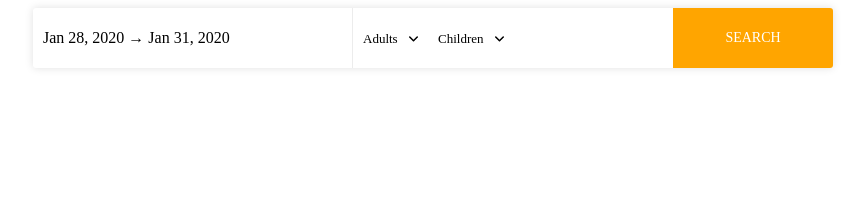
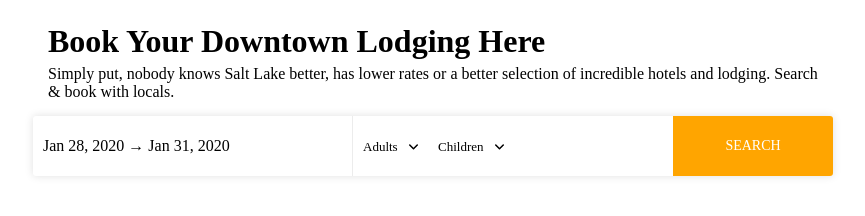
Before and after one commit to rootrezdev/book-your-stay, a website: page index.html in a window 1280 px wide. Shown: the whole page, without its empty margins (207-1072 px from the left). Drawn offline with Linux system fonts and the light colour scheme; a web font is replaced by a local one.

Commit message:
example title text from Jason

```diff
--- a/index.html
+++ b/index.html
@@ -15,12 +15,12 @@
                 border: none;
             }
 
-            /* #widget-title {
+            #widget-title {
                 text-align: left !important;
             }
             #widget-tagline {
                 text-align: left !important;
-            } */
+            }
 
             @font-face {
                 font-family: 'proxima-nova';
@@ -33,10 +33,10 @@
         <script>
         (function (window, document) {
             var loader = function () {
-                // var title_text = "Book Your Downtown Lodging Here";
-                // var tagline_text = "Simply put, nobody knows Salt Lake better, has lower rates or a better selection of incredible hotels and lodging. Search & book with locals.";
-                var title_text = "";
-                var tagline_text = "";
+                var title_text = "Book Your Downtown Lodging Here";
+                var tagline_text = "Simply put, nobody knows Salt Lake better, has lower rates or a better selection of incredible hotels and lodging. Search & book with locals.";
+                // var title_text = "";
+                // var tagline_text = "";
                 var default_checkin = "01/28/2020"; // MM/DD/YYYY format
                 var default_checkout = "01/31/2020"; // MM/DD/YYYY format
                 var min_checkin = "11/30/2019"; // MM/DD/YYYY format
```
